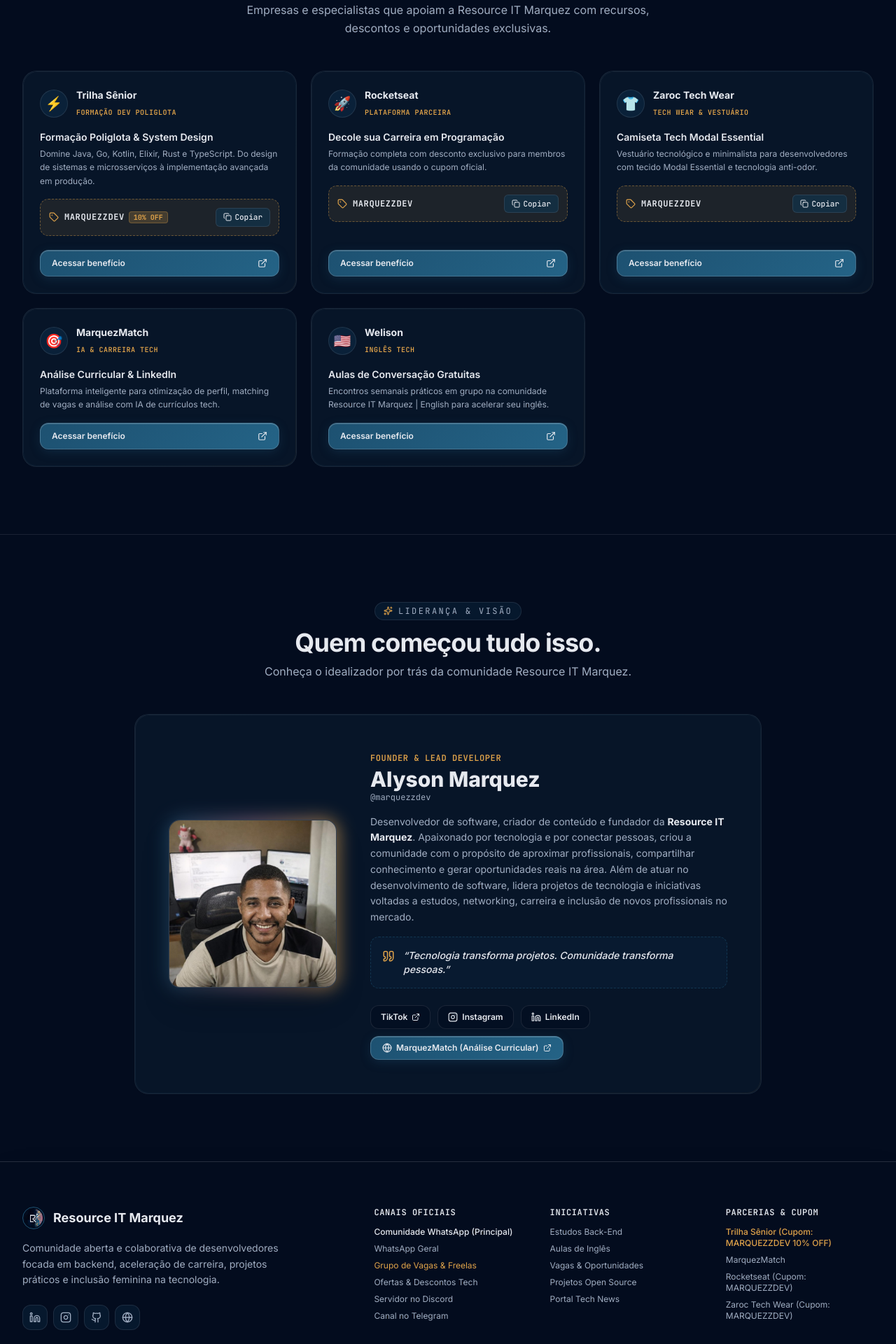
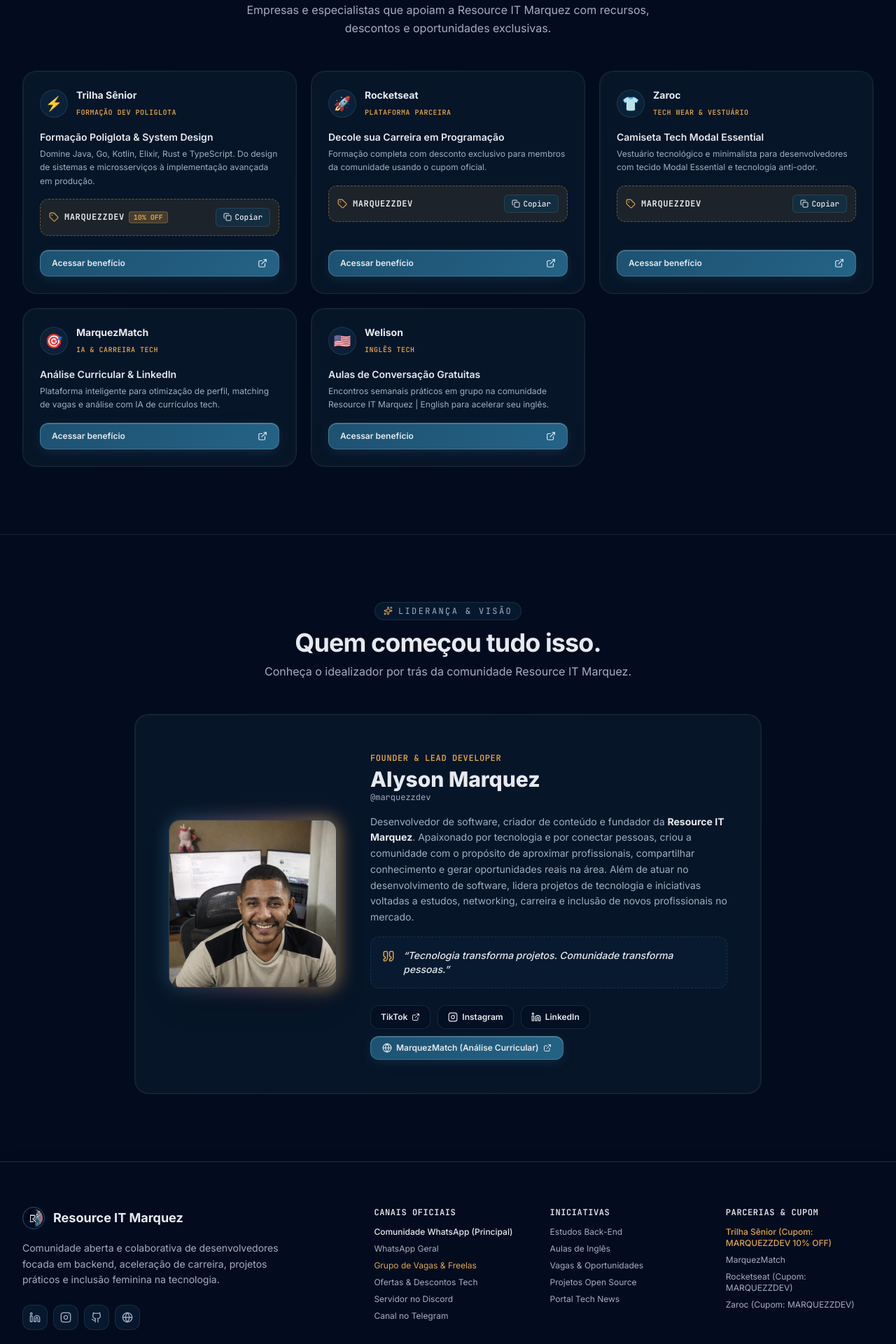
Before and after one commit to alysonmarquez/resourceitmarquez, a React (Vite) app: page / in a window 1280 px wide. Shown: the part 5680-7600 px from the top of the page at 70% size. Built offline with nearby package versions, Linux system fonts and the light colour scheme; no server answers; a web font is replaced by a local one.

Commit message:
fix: update partner name to ZAROC

```diff
--- a/src/App.tsx
+++ b/src/App.tsx
@@ -100,7 +100,7 @@
     },
     {
       id: 'zaroc',
-      name: 'Zaroc Tech Wear',
+      name: 'Zaroc',
       type: 'Tech Wear & Vestuário',
       title: 'Camiseta Tech Modal Essential',
       desc: 'Vestuário tecnológico e minimalista para desenvolvedores com tecido Modal Essential e tecnologia anti-odor.',
--- a/src/components/Footer.tsx
+++ b/src/components/Footer.tsx
@@ -173,7 +173,7 @@
               </li>
               <li>
                 <a href="https://www.zaroc.com.br/?utm_source=influenciador&utm_medium=social&utm_campaign=MARQUEZZDEV" target="_blank" rel="noopener noreferrer" className="hover:text-[#E6E9EF] transition-colors">
-                  Zaroc Tech Wear (Cupom: MARQUEZZDEV)
+                  Zaroc (Cupom: MARQUEZZDEV)
                 </a>
               </li>
             </ul>
```
